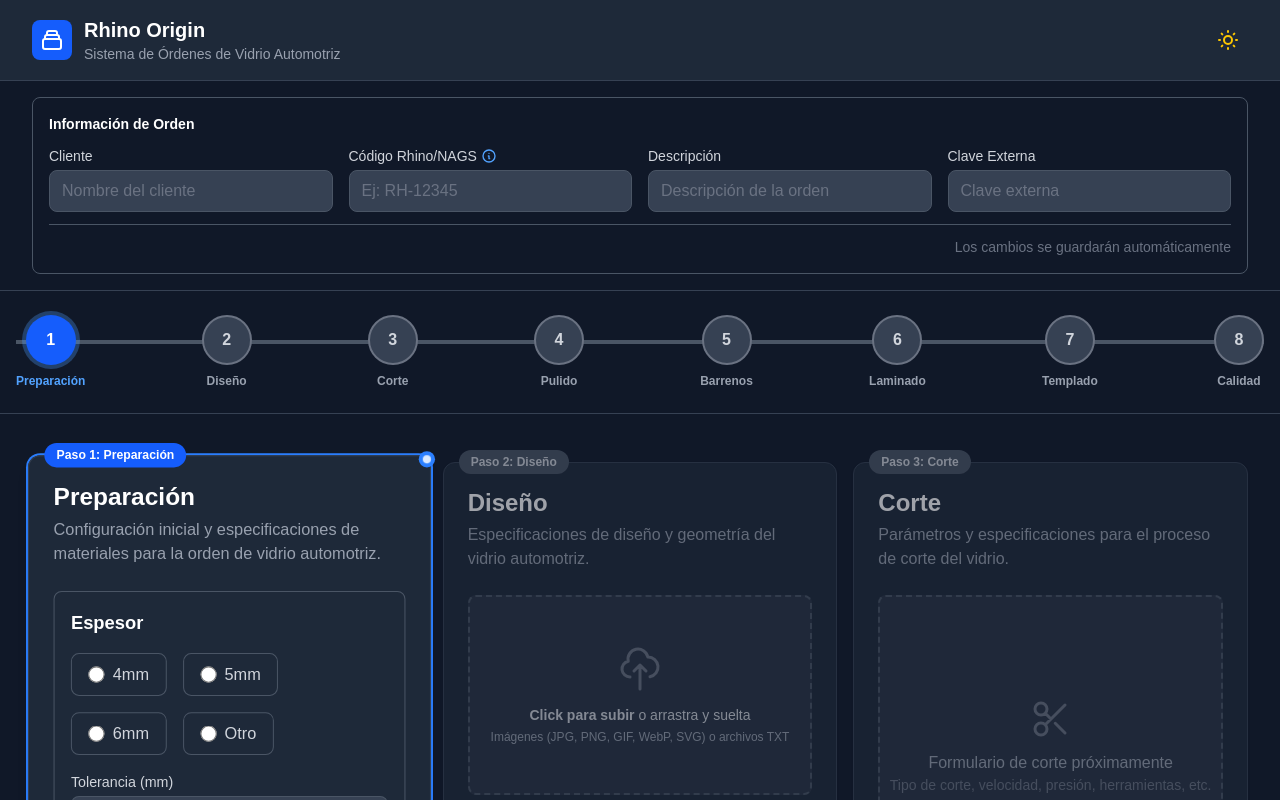
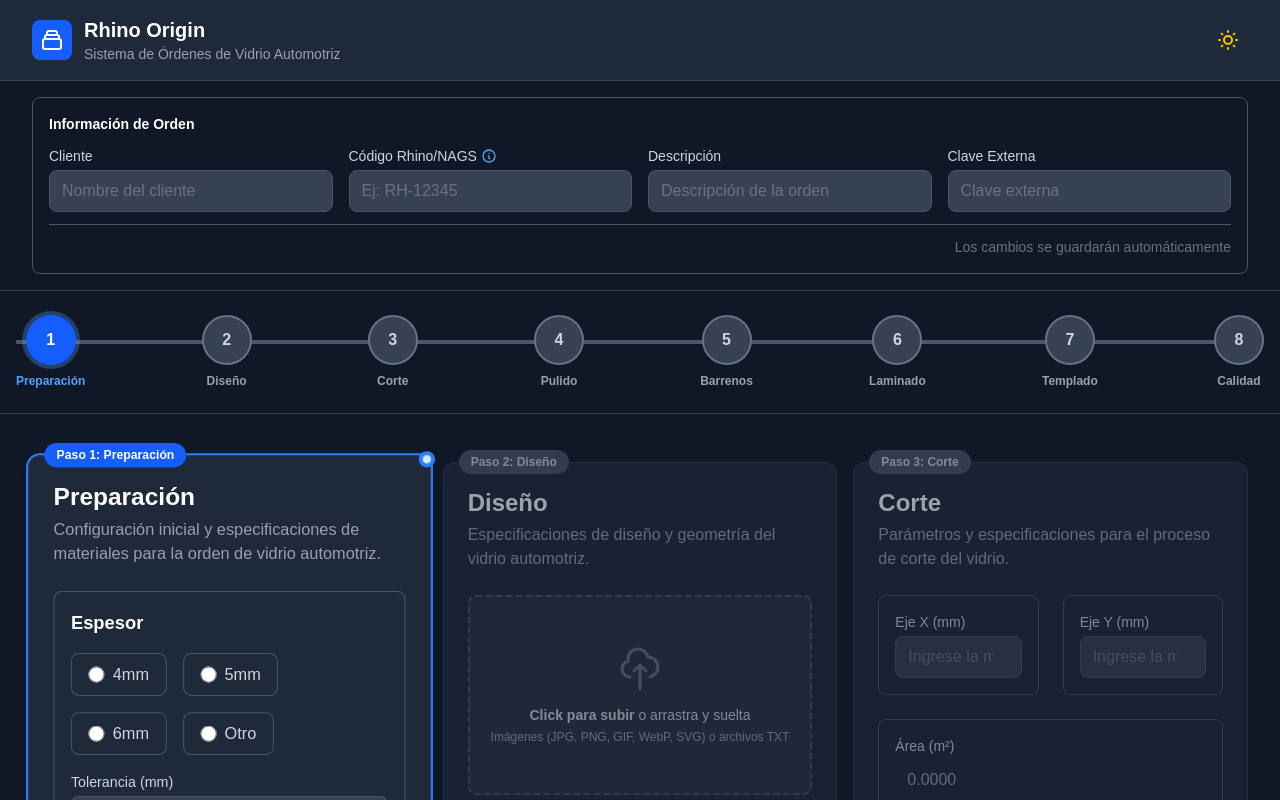
Before and after one commit to Rhino-Automotive-Glass/rhino-origin, a Next.js app: page / in a window 1280 px wide. Shown: the top 800 px of the page. Built offline with nearby package versions, Linux system fonts and the light colour scheme.

Commit message:
se agrego en el paso de corte los parametros y especificaciones

```diff
--- a/src/components/steps/CorteStep.tsx
+++ b/src/components/steps/CorteStep.tsx
@@ -1,32 +1,87 @@
 "use client";
 
+import React, { useEffect } from "react";
 import { StepContainer } from "./StepContainer";
+import { useFormData } from "../wizard";
 
 export function CorteStep() {
+  const { formData, updateCorte } = useFormData();
+  const { ejeX, ejeY, area } = formData.corte;
+
+  useEffect(() => {
+    const x = parseFloat(ejeX) || 0;
+    const y = parseFloat(ejeY) || 0;
+    const calculatedArea = (x * y) / 1000000; // Assuming input is in millimeters
+    updateCorte({ area: calculatedArea.toFixed(4) });
+  }, [ejeX, ejeY]);
+
+  const handleInputChange = (e: React.ChangeEvent<HTMLInputElement>) => {
+    const { id, value } = e.target;
+    updateCorte({ [id]: value });
+  };
+
   return (
     <StepContainer
       title="Corte"
       description="Parámetros y especificaciones para el proceso de corte del vidrio."
     >
-      <div className="flex items-center justify-center h-[300px] border-2 border-dashed border-gray-300 dark:border-gray-600 rounded-lg bg-gray-50 dark:bg-gray-700/50">
-        <div className="text-center">
-          <svg
-            className="w-12 h-12 mx-auto text-gray-400 dark:text-gray-500"
-            fill="none"
-            stroke="currentColor"
-            viewBox="0 0 24 24"
+      <div className="space-y-6">
+        {/* Ejes X e Y Section */}
+        <div className="grid grid-cols-1 md:grid-cols-2 gap-6">
+          <div className="border border-gray-200 dark:border-gray-600 rounded-lg p-4">
+            <label
+              htmlFor="ejeX"
+              className="block text-sm font-medium text-gray-700 dark:text-gray-300 mb-1"
+            >
+              Eje X (mm)
+            </label>
+            <input
+              type="number"
+              id="ejeX"
+              value={ejeX}
+              onChange={handleInputChange}
+              min="0"
+              step="0.01"
+              className="w-full px-3 py-2 border border-gray-300 dark:border-gray-600 rounded-lg bg-white dark:bg-gray-700 text-gray-900 dark:text-white placeholder-gray-400 dark:placeholder-gray-500 focus:ring-2 focus:ring-blue-500 focus:border-blue-500 outline-none transition-all"
+              placeholder="Ingrese la medida del eje X"
+            />
+          </div>
+          <div className="border border-gray-200 dark:border-gray-600 rounded-lg p-4">
+            <label
+              htmlFor="ejeY"
+              className="block text-sm font-medium text-gray-700 dark:text-gray-300 mb-1"
+            >
+              Eje Y (mm)
+            </label>
+            <input
+              type="number"
+              id="ejeY"
+              value={ejeY}
+              onChange={handleInputChange}
+              min="0"
+              step="0.01"
+              className="w-full px-3 py-2 border border-gray-300 dark:border-gray-600 rounded-lg bg-white dark:bg-gray-700 text-gray-900 dark:text-white placeholder-gray-400 dark:placeholder-gray-500 focus:ring-2 focus:ring-blue-500 focus:border-blue-500 outline-none transition-all"
+              placeholder="Ingrese la medida del eje Y"
+            />
+          </div>
+        </div>
+
+        {/* Área Calculada Section */}
+        <div className="border border-gray-200 dark:border-gray-600 rounded-lg p-4">
+          <label
+            htmlFor="area"
+            className="block text-sm font-medium text-gray-700 dark:text-gray-300 mb-1"
           >
-            <path
-              strokeLinecap="round"
-              strokeLinejoin="round"
-              strokeWidth={1.5}
-              d="M14.121 14.121L19 19m-7-7l7-7m-7 7l-2.879 2.879M12 12L9.121 9.121m0 5.758a3 3 0 10-4.243 4.243 3 3 0 004.243-4.243zm0-5.758a3 3 0 10-4.243-4.243 3 3 0 004.243 4.243z"
-            />
-          </svg>
-          <p className="mt-2 text-gray-500 dark:text-gray-400">Formulario de corte próximamente</p>
-          <p className="text-sm text-gray-400 dark:text-gray-500">
-            Tipo de corte, velocidad, presión, herramientas, etc.
-          </p>
+            Área (m²)
+          </label>
+          <input
+            type="text"
+            id="area"
+            value={area}
+            readOnly
+            className="w-full px-3 py-2 border-gray-300 dark:border-gray-600 rounded-lg bg-gray-100 dark:bg-gray-800 text-gray-500 dark:text-gray-400 cursor-not-allowed"
+            placeholder="El área se calculará automáticamente"
+          />
         </div>
       </div>
     </StepContainer>
--- a/src/components/wizard/FormDataContext.tsx
+++ b/src/components/wizard/FormDataContext.tsx
@@ -26,6 +26,13 @@
   files: UploadedFile[];
 }
 
+// Corte Step Data
+interface CorteData {
+  ejeX: string;
+  ejeY: string;
+  area: string;
+}
+
 // Pulido Step Data
 const TIPO_PULIDO_OPTIONS = ["2 Pits", "4", "Mixto"] as const;
 type TipoPulidoOption = (typeof TIPO_PULIDO_OPTIONS)[number];
@@ -39,6 +46,7 @@
 interface FormData {
   preparacion: PreparacionData;
   diseno: DisenoData;
+  corte: CorteData;
   pulido: PulidoData;
 }
 
@@ -48,6 +56,7 @@
   updateDiseno: (data: Partial<DisenoData>) => void;
   addDisenoFile: (file: UploadedFile) => void;
   removeDisenoFile: (id: string) => void;
+  updateCorte: (data: Partial<CorteData>) => void;
   updatePulido: (data: Partial<PulidoData>) => void;
 }
 
@@ -62,6 +71,11 @@
   diseno: {
     files: [],
   },
+  corte: {
+    ejeX: "",
+    ejeY: "",
+    area: "",
+  },
   pulido: {
     metrosLineales: "",
     tipoPulido: "",
@@ -74,6 +88,7 @@
   updateDiseno: () => {},
   addDisenoFile: () => {},
   removeDisenoFile: () => {},
+  updateCorte: () => {},
   updatePulido: () => {},
 });
 
@@ -136,6 +151,16 @@
     }));
   };
 
+  const updateCorte = (data: Partial<CorteData>) => {
+    setFormData((prev) => ({
+      ...prev,
+      corte: {
+        ...prev.corte,
+        ...data,
+      },
+    }));
+  };
+
   return (
     <FormDataContext.Provider
       value={{
@@ -144,6 +169,7 @@
         updateDiseno,
         addDisenoFile,
         removeDisenoFile,
+        updateCorte,
         updatePulido,
       }}
     >
```
